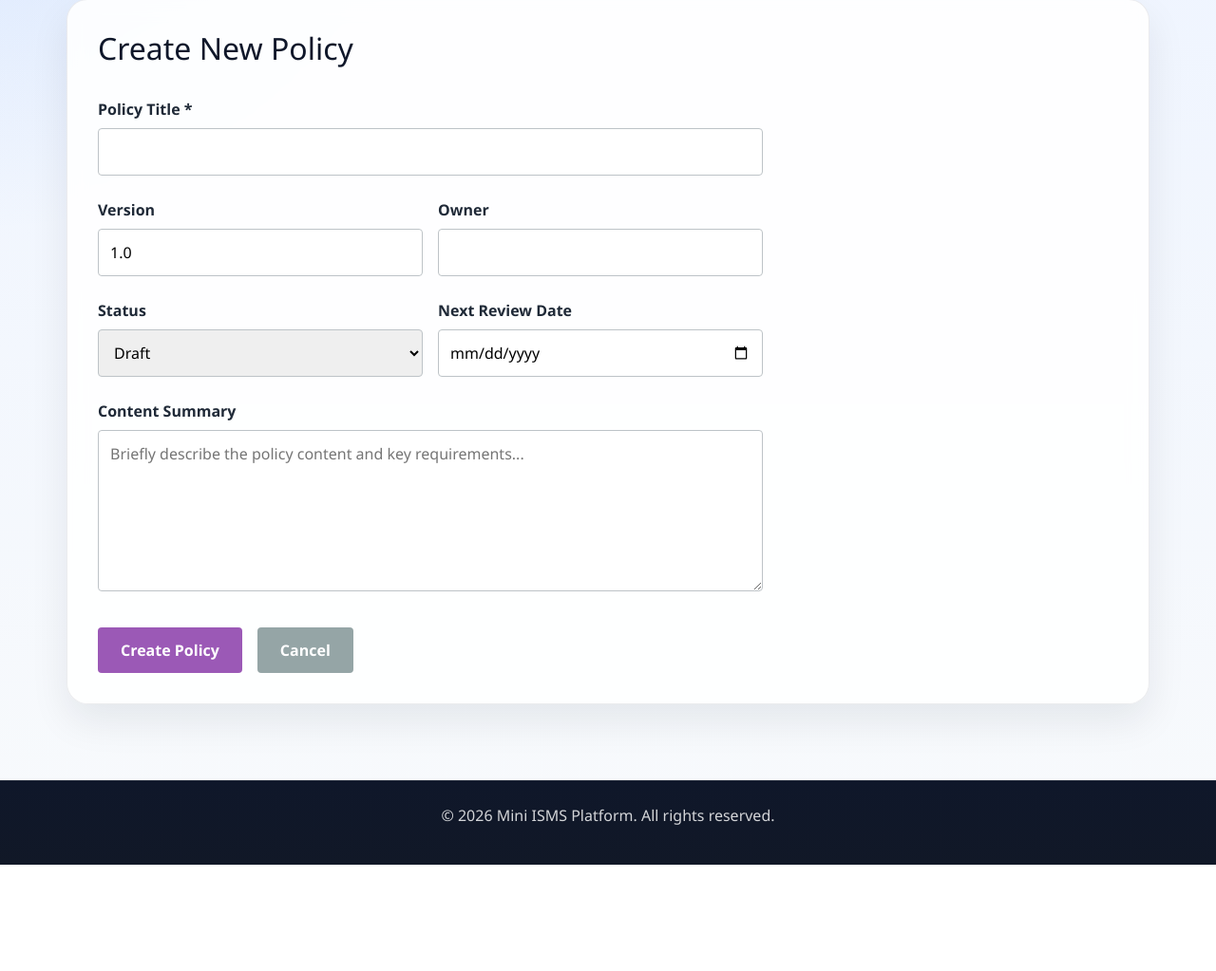
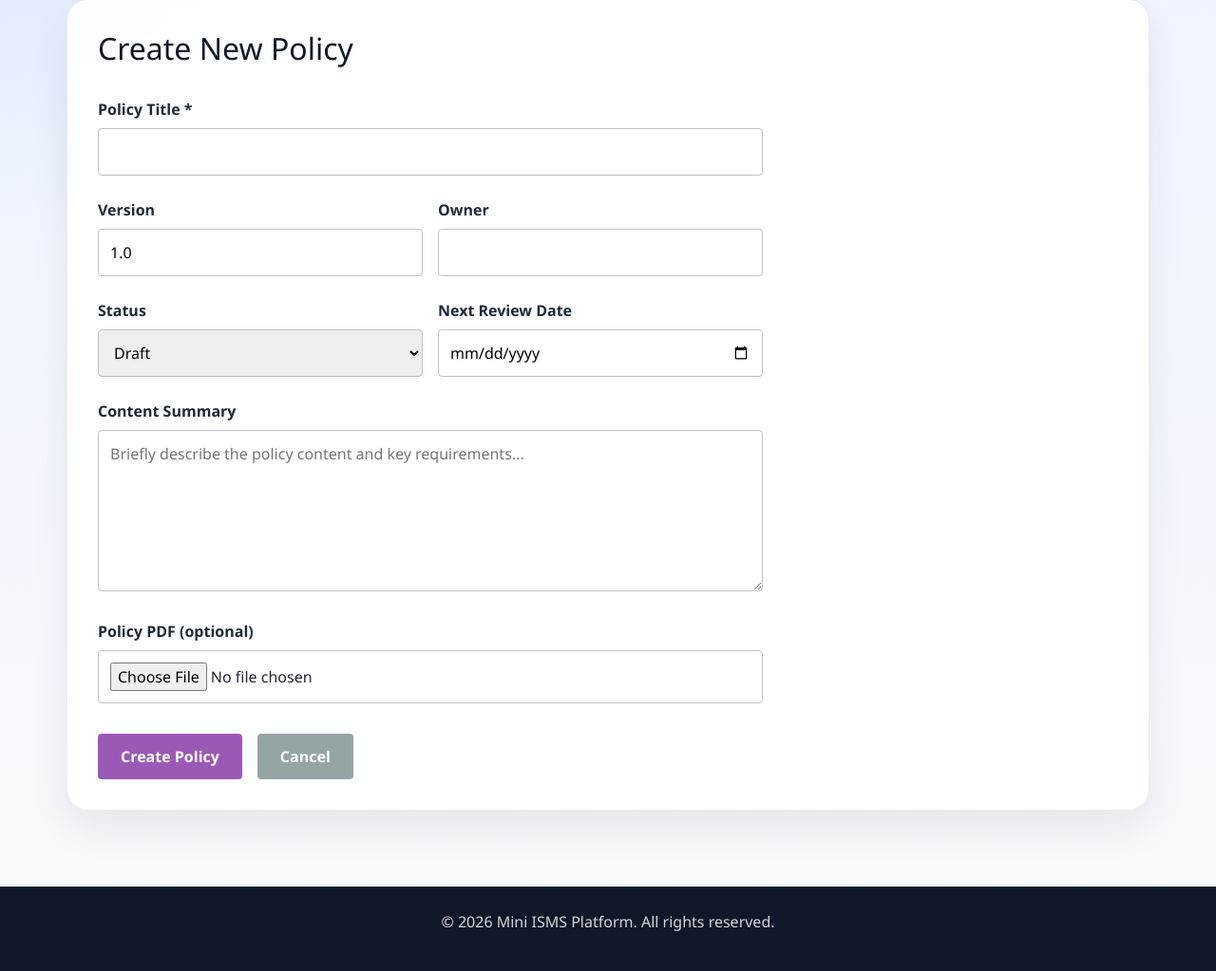
Before and after one commit to kehhek/MINI-ISMS-Platform, a Flask app: page /policies/new in a window 1280 px wide. Shown: the part 176-1199 px from the top of the page at 95% size. Before the commit the page ends 1087 px from the top, so only its background shows below. Run offline with Flask 3, Linux system fonts and the light colour scheme; a user stored in the database is signed in.

Commit message:
Add policy PDF upload support

```diff
--- a/app/__init__.py
+++ b/app/__init__.py
@@ -23,7 +23,7 @@ def add_missing_columns_for_legacy_db():
         'users': ['tenant_id', 'role_id', 'is_active', 'mfa_enabled', 'mfa_secret', 'last_login_at'],
         'assets': ['tenant_id', 'created_by_user_id'],
         'risks': ['tenant_id', 'created_by_user_id'],
-        'policies': ['tenant_id', 'created_by_user_id'],
+        'policies': ['tenant_id', 'created_by_user_id', 'document_filename', 'document_path', 'mime_type', 'file_size'],
         'controls': ['tenant_id', 'created_by_user_id'],
         'findings': ['tenant_id', 'created_by_user_id'],
         'corrective_actions': ['tenant_id', 'created_by_user_id'],
@@ -53,6 +53,10 @@ def add_missing_columns_for_legacy_db():
                 db.session.execute(text(f'ALTER TABLE {table_name} ADD COLUMN {column_name} DATETIME'))
             elif column_name in {'mfa_secret'}:
                 db.session.execute(text(f'ALTER TABLE {table_name} ADD COLUMN {column_name} VARCHAR(64)'))
+            elif column_name in {'document_filename', 'document_path', 'mime_type'}:
+                db.session.execute(text(f'ALTER TABLE {table_name} ADD COLUMN {column_name} TEXT'))
+            elif column_name in {'file_size'}:
+                db.session.execute(text(f'ALTER TABLE {table_name} ADD COLUMN {column_name} INTEGER DEFAULT 0'))
             else:
                 db.session.execute(text(f'ALTER TABLE {table_name} ADD COLUMN {column_name} TEXT'))
     db.session.commit()
--- a/app/models.py
+++ b/app/models.py
@@ -123,6 +123,10 @@ class Policy(db.Model):
     approved_date = db.Column(db.DateTime, nullable=True)
     review_date = db.Column(db.DateTime, nullable=True)
     content_summary = db.Column(db.Text)
+    document_filename = db.Column(db.String(255), nullable=True)
+    document_path = db.Column(db.String(500), nullable=True)
+    mime_type = db.Column(db.String(100), nullable=True)
+    file_size = db.Column(db.Integer, default=0)
     created_at = db.Column(db.DateTime, default=datetime.utcnow)
     created_by_user_id = db.Column(db.Integer, db.ForeignKey('users.id'), nullable=True)
 
--- a/app/routes.py
+++ b/app/routes.py
@@ -381,6 +381,7 @@ def policies_list():
 def policy_new():
     if request.method == 'POST':
         review_date = request.form.get('review_date')
+        file = request.files.get('file')
         policy = Policy(
             tenant_id=current_user.tenant_id,
             title=request.form['title'],
@@ -391,6 +392,20 @@ def policy_new():
             content_summary=request.form['content_summary'],
             created_by_user_id=current_user.id,
         )
+
+        if file and file.filename:
+            try:
+                filename = validate_upload(file)
+            except ValueError as exc:
+                flash(str(exc))
+                return redirect(url_for('main.policy_new'))
+            storage = get_storage_service(current_app)
+            filepath = storage.save(file, filename)
+            policy.document_filename = filename
+            policy.document_path = filepath
+            policy.mime_type = file.mimetype or 'application/pdf'
+            policy.file_size = os.path.getsize(filepath) if os.path.exists(filepath) else 0
+
         db.session.add(policy)
         db.session.commit()
         log_audit_event(current_user, 'policy', policy.id, 'created', before_value=None, after_value=policy.title)
@@ -412,6 +427,8 @@ def policy_edit(policy_id):
             'status': policy.status,
             'review_date': policy.review_date,
             'content_summary': policy.content_summary,
+            'document_filename': policy.document_filename,
+            'document_path': policy.document_path,
         }
         policy.title = request.form['title']
         policy.version = request.form.get('version')
@@ -420,6 +437,21 @@ def policy_edit(policy_id):
         review_date = request.form.get('review_date')
         policy.review_date = datetime.strptime(review_date, '%Y-%m-%d') if review_date else None
         policy.content_summary = request.form.get('content_summary')
+
+        file = request.files.get('file')
+        if file and file.filename:
+            try:
+                filename = validate_upload(file)
+            except ValueError as exc:
+                flash(str(exc))
+                return redirect(url_for('main.policy_edit', policy_id=policy.id))
+            storage = get_storage_service(current_app)
+            filepath = storage.save(file, filename)
+            policy.document_filename = filename
+            policy.document_path = filepath
+            policy.mime_type = file.mimetype or 'application/pdf'
+            policy.file_size = os.path.getsize(filepath) if os.path.exists(filepath) else 0
+
         db.session.commit()
         log_audit_event(current_user, 'policy', policy.id, 'updated', before_value=str(previous), after_value=str({
             'title': policy.title,
@@ -428,10 +460,22 @@ def policy_edit(policy_id):
             'status': policy.status,
             'review_date': policy.review_date,
             'content_summary': policy.content_summary,
+            'document_filename': policy.document_filename,
+            'document_path': policy.document_path,
         }))
         flash('Policy updated successfully.')
         return redirect(url_for('main.policies_list'))
     return render_template('policy_form.html', policy=policy)
+
+
+@main.route('/policies/<int:policy_id>/download')
+@login_required
+def policy_download(policy_id):
+    policy = Policy.query.filter_by(id=policy_id, tenant_id=current_user.tenant_id).first_or_404()
+    if not policy.document_path or not os.path.exists(policy.document_path):
+        flash('No policy document is attached.')
+        return redirect(url_for('main.policies_list'))
+    return send_file(policy.document_path, as_attachment=True, download_name=policy.document_filename or 'policy.pdf', mimetype=policy.mime_type or 'application/pdf')
 
 
 # --- Controls ---
--- a/app/templates/policy_form.html
+++ b/app/templates/policy_form.html
@@ -5,7 +5,7 @@
 {% block content %}
 <h2>{% if policy %}Edit Policy: {{ policy.title }}{% else %}Create New Policy{% endif %}</h2>
 
-<form method="POST" style="max-width: 700px; margin-top: 2rem;">
+<form method="POST" enctype="multipart/form-data" style="max-width: 700px; margin-top: 2rem;">
     <input type="hidden" name="csrf_token" value="{{ session.get('_csrf_token') }}">
     <div style="margin-bottom: 1.5rem;">
         <label for="title" style="display: block; margin-bottom: 0.5rem; font-weight: bold;">Policy Title *</label>
@@ -79,6 +79,23 @@
         >{{ policy.content_summary if policy else '' }}</textarea>
     </div>
 
+    <div style="margin-bottom: 1.5rem;">
+        <label for="file" style="display: block; margin-bottom: 0.5rem; font-weight: bold;">Policy PDF (optional)</label>
+        <input
+            type="file"
+            id="file"
+            name="file"
+            accept="application/pdf"
+            style="width: 100%; padding: 0.75rem; border: 1px solid #bdc3c7; border-radius: 4px; font-size: 1rem;"
+        >
+        {% if policy and policy.document_filename %}
+        <p style="margin-top: 0.5rem; color: #2c3e50; font-size: 0.9rem;">
+            Current file: {{ policy.document_filename }}
+            <a href="/policies/{{ policy.id }}/download" style="color: #3498db; text-decoration: none; margin-left: 0.5rem;">Download</a>
+        </p>
+        {% endif %}
+    </div>
+
     <div style="display: flex; gap: 1rem; margin-top: 2rem;">
         <button
             type="submit"
```
Also changed, not shown: tests/test_admin_setup.py (+22 -0 lines), instance/mini_isms.db, 2 other files.
